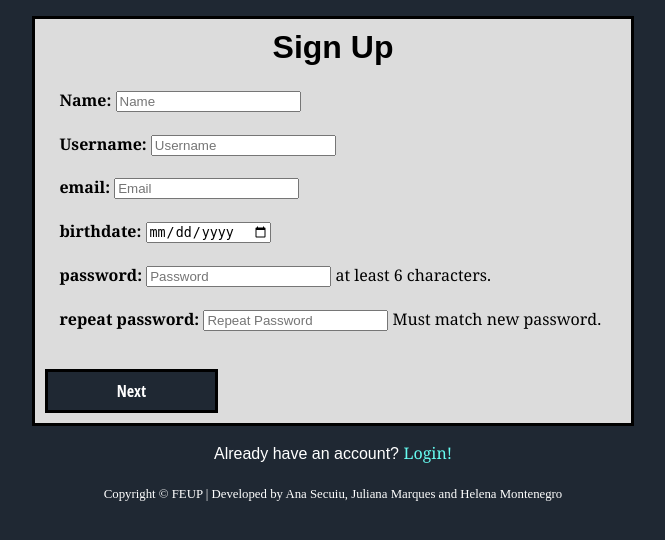
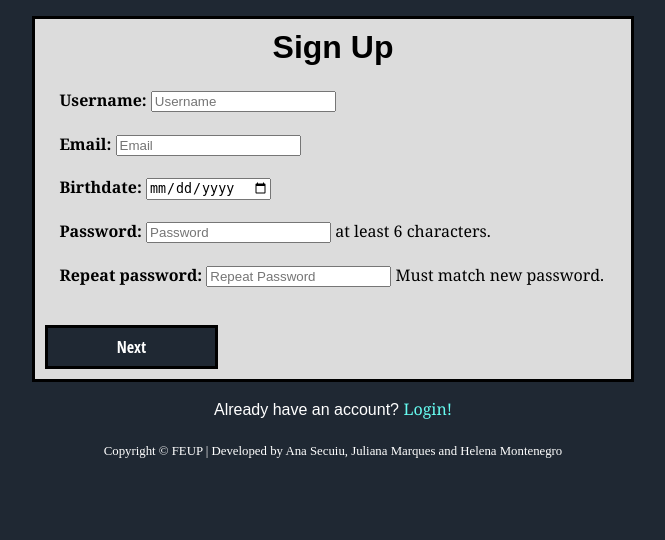
Before and after one commit to SmilingOwl/LTW-18-19, a PHP site: page /sign_up_page.php in a window 1280 px wide. Shown: the part 139-679 px from the top of the page, without its empty margins (307-972 px from the left). Run offline with PHP 8.4, Linux system fonts and the light colour scheme.

Commit message:
add about ...

```diff
--- a/actions/action_logout.php
+++ b/actions/action_logout.php
@@ -2,4 +2,6 @@
   include_once('../includes/session.php');
 
   session_destroy();
+
+  header("Location:../php/first_page.php");
 ?>
--- a/php/first_page.php
+++ b/php/first_page.php
@@ -12,6 +12,7 @@
 	<body id=first_page>
 		<header>
 			<h1>Eunoia </h1>
+			<img src="../icons/owl.png" alt="logo" height="85" width="90">
 			<h2> Share your stories </h2>
 
 		</header>
--- a/php/sign_up_page.php
+++ b/php/sign_up_page.php
@@ -16,36 +16,30 @@
  		</header>
 		<div class="register_container_sign_up">
 			<h1>Sign Up </h1>
-
-			<form action="../actions/action_signup.php" method="post">
-
-			<label>Name:
-				<input type="text" name="name" placeholder="Name" required="required">
-			</label>
-
+			<form action="../actions/action_sign_up.php" method="post">
 
 				<label>Username:
 					<input type="text" name="username" placeholder="Username" required="required">
 				</label>
 
 
-			<label>email:
+				<label>Email:
 					<input type="email" name="email" placeholder="Email" required="required">
 				</label>
 
 
-			<label>birthdate:
+				<label>Birthdate:
 					<input type="date" name="birthdate" placeholder="birthdate" required="required">
 				</label>
 
 
-			<label>password:
+				<label>Password:
 					<input type="password" name="password" placeholder="Password">
 					<span class="hint">at least 6 characters.</span>
 				</label>
 
 
-			<label>repeat password:
+				<label>Repeat password:
 					<input type="password" name="passwordAgain" placeholder="Repeat Password">
 					<span class="hint">Must match new password.</span>
 				</label>
```
Also changed, not shown: database/database.db, icons/add_icon.png, icons/comment_icon.png, icons/default.png (added), icons/dislike_icon.png, icons/like_icon.png, icons/menu_icon.png, icons/owl.png (added), icons/saved_icon.png. Lines whose indentation alone changed are shown as unchanged.
